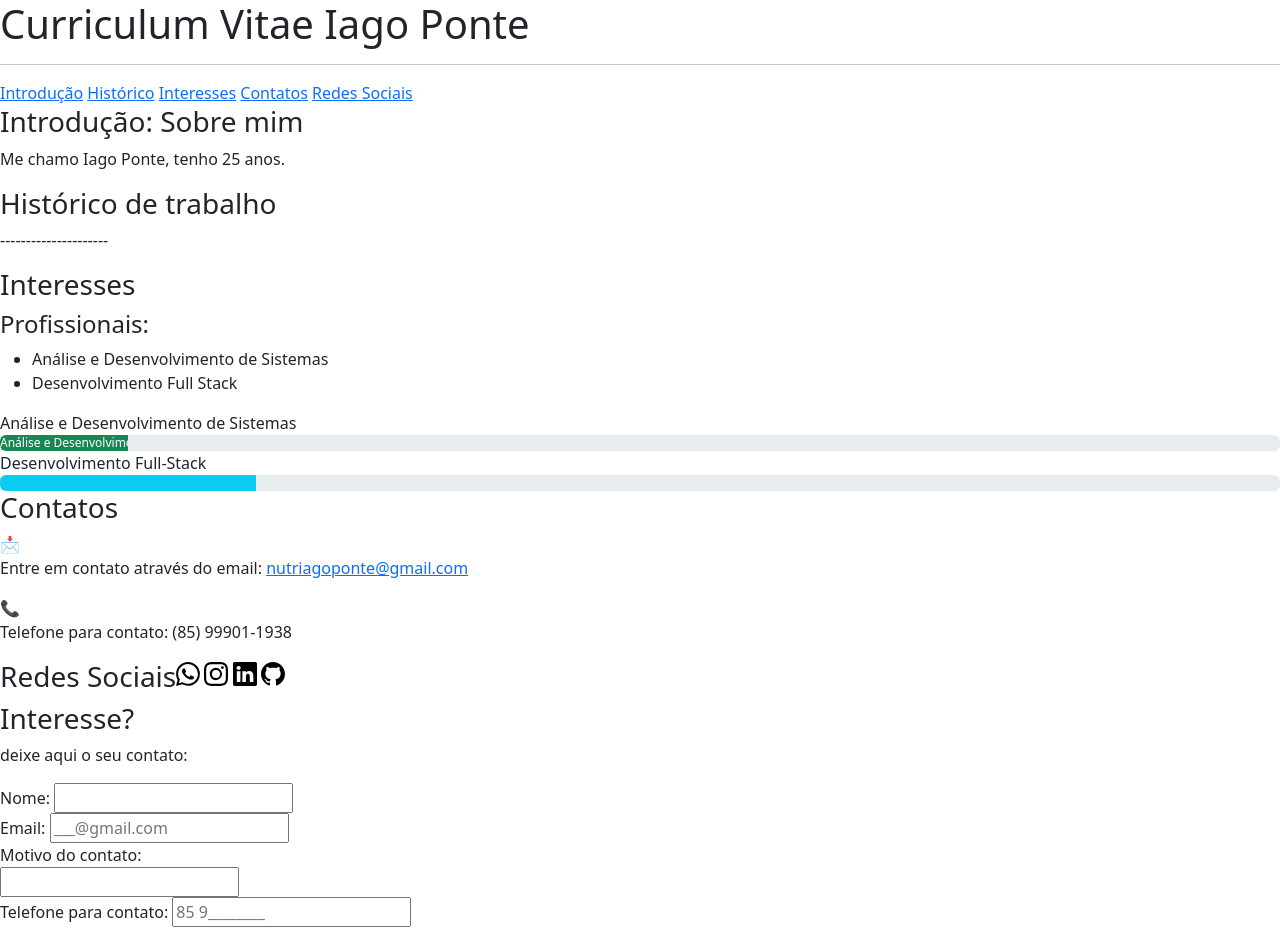
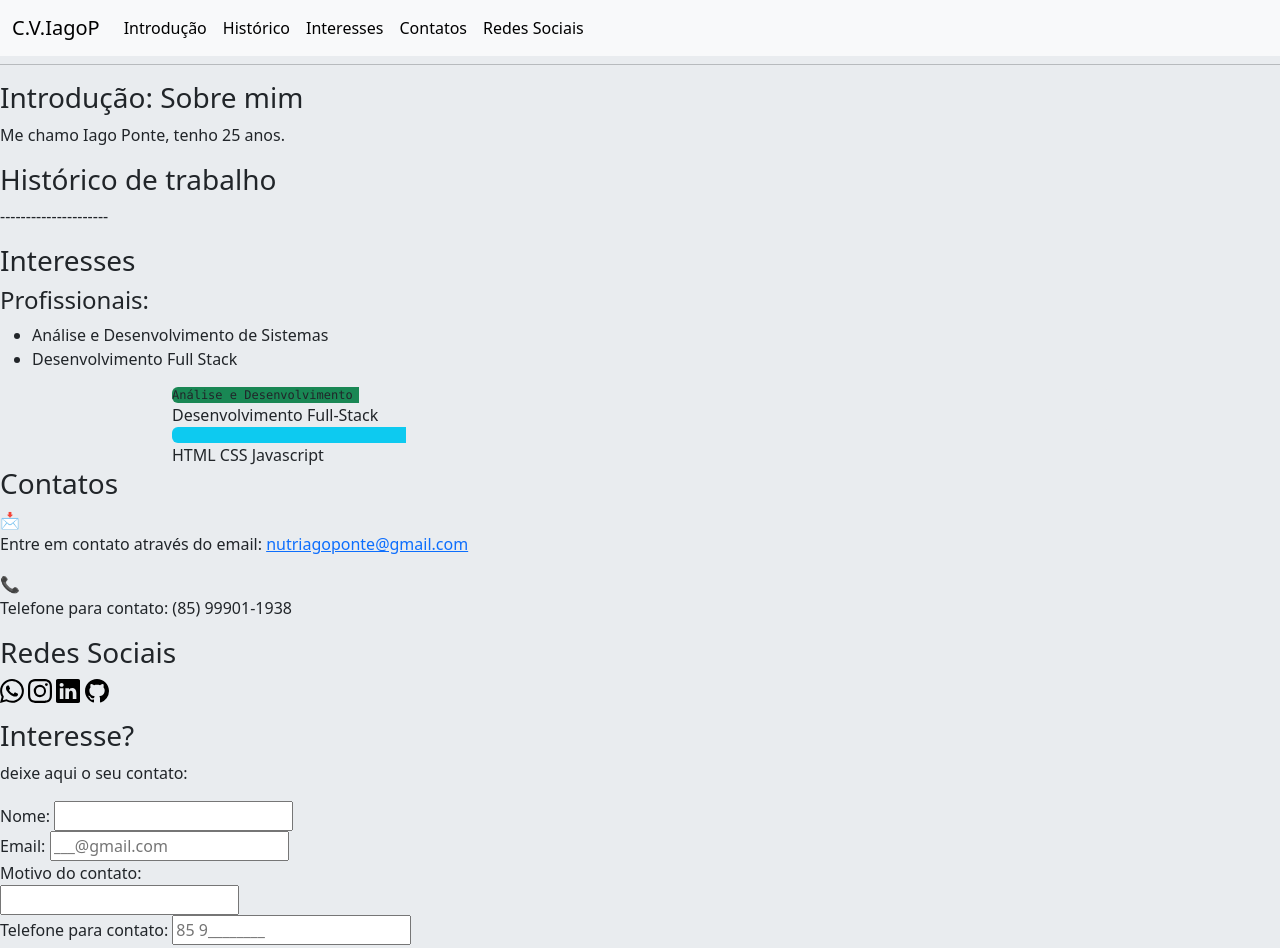
Before and after one commit to iagoponte/portfoliofinal.iagoponte, a plain HTML site: page index.html in a window 1280 px wide. Shown: the top 948 px of the page. Drawn offline with nearby package versions, Linux system fonts and the light colour scheme.

Commit message:
navbar + reestruturação de divs

```diff
--- a/index.html
+++ b/index.html
@@ -5,25 +5,54 @@
     <meta name="viewport" content="widht=device-width, initial-scale=1.0">
 <!-- a rel deve sempre ser nomeada como "stylesheet" pois é uma convenção da www3, se for nomeado de outra forma não vai ser lido pelos navegadores (lidando com um doc CSS, a relação é sempre essa de estilo e nomeada dessa forma)-->
     <link href="https://cdn.jsdelivr.net/npm/bootstrap@5.3.3/dist/css/bootstrap.min.css" rel="stylesheet" integrity="sha384-QWTKZyjpPEjISv5WaRU9OFeRpok6YctnYmDr5pNlyT2bRjXh0JMhjY6hW+ALEwIH" crossorigin="anonymous">
+<!--
     <link href="/estilo.css" rel="stylesheet" crossorigin="anonymous">
+-->
     <title>Curriculum Vitae Iago Ponte</title>
 </head>
 
 <body>
-    <h1 class="titulop">Curriculum Vitae Iago Ponte<hr></h1>
-
-    <nav class="menuprincipal">
-        <!--
-        <a class="item-menu" href="#top"><img id="imagem-menu" src="imagens/Iago_015 - Copia-fotor-bg-remover-2024110116543.png"></a>
-        -->
-
-        <a class="item-menu" href="#introd">Introdução</a> <!-- Pode inserir botão aqui, substituindo o A no navbar, ou vice versa-->
-        <a class="item-menu" href="#hist">Histórico</a>
-        <a class="item-menu" href="#interesse">Interesses</a>
-        <a class="item-menu" href="#contato">Contatos</a>
-        <a class="item-menu" href="#links">Redes Sociais</a>
+    <div class="whole_page_wrap bg-body-secondary">
+        <div class="top_section_navigation_container">
+            <header class="top_navigation_all">
+                <div class="top_navigation_logo">
+                    <!--INSERIR LOGO E FOTO AQUI usar a minha logo do consultório-->
+                </div>
+                <div class="top_navigation_main">
+                    <nav class="navbar navbar-expand-lg bg-body-tertiary fixed-top">
+                        <div class="container-fluid">
+                          <button class="navbar-toggler" type="button" data-bs-toggle="collapse" data-bs-target="#navbarTogglerDemo03" aria-controls="navbarTogglerDemo03" aria-expanded="false" aria-label="Toggle navigation">
+                            <span class="navbar-toggler-icon">iconcino</span>
+                          </button>
+                          <a class="navbar-brand" href="#">C.V.IagoP</a>
+                          <div class="collapse navbar-collapse" id="navbarTogglerDemo03">
+                            <ul class="navbar-nav me-auto mb-2 mb-lg-0">
+                              <li class="nav-item">
+                                <a class="nav-link active" aria-current="page" href="#introd">Introdução</a>
+                              </li>
+                              <li class="nav-item">
+                                <a class="nav-link active" aria-current="page" href="#hist">Histórico</a>
+                              </li>
+                              <li class="nav-item">
+                                <a class="nav-link active" aria-current="page" href="#interesse">Interesses</a>
+                              </li>
+                              <li class="nav-item">
+                                <a class="nav-link active" aria-current="page" href="#contato">Contatos</a>
+                              </li>
+                              <li class="nav-item">
+                                <a class="nav-link active" aria-current="page" href="#links">Redes Sociais</a>
+                              </li>
+                            </ul>
+                            </div>
+                        </div>
                     </nav>
-
+                </div>
+            </header>
+        </div>
+        <main id="content" role="main">
+            <div class="pagina_homepage">
+                <!--adicionar um css aqui para afastar, dar padding, margin top, em relação à navbar fixa no topo-->
+                <h1 class="text-center ">Curriculum Vitae Iago Ponte<hr></h1>
                 <div class="secoes">
                     <div class="secao1">
                         <section id="introd">
@@ -49,15 +78,23 @@
                                     </ul>
                         </section>
                         <!--TESTES DE BARRAS DE PROGRESSO-->
-            Análise e Desenvolvimento de Sistemas <!--PODE USAR UM <label=""> para linkar o nome diretamente pra barra-->
+
+                        <div class="container-fluid w-75">
+                            <!--PODE USAR UM <label=""> para linkar o nome diretamente pra barra-->
                             <div class="progress" role="progressbar" aria-label="Success example" aria-valuenow="25" aria-valuemin="0" aria-valuemax="100">
-                <div class="progress-bar bg-success" style="width: 10%">Análise e Desenvolvimento de Sistemas</div>
+                                <div class="progress-bar bg-success " style="width: 20%">
+                                    <spam class="font-monospace text-dark">Análise e Desenvolvimento de Sistemas</spam>
+                                </div>
                             </div>
                             Desenvolvimento Full-Stack
                             <div class="progress" role="progressbar" aria-label="Info example" aria-valuenow="50" aria-valuemin="0" aria-valuemax="100">
-                <div class="progress-bar bg-info" style="width: 20%"></div>
+                                <div class="progress-bar bg-info" style="width: 25%"></div>
                             </div>
+                            HTML
+                            CSS
+                            Javascript
 
+                        </div>
                     </div>
 
                     <div class="secao4">
@@ -69,7 +106,7 @@
                     </div>
 
                     <div class="secao5">
-            <section class="links" id="links">
+                        <section id="links">
                             <h3 class="titulosec">Redes Sociais</h3>
                             <!-- Target = blank,, serve para abrir o link em outra guia!-->
                             <ul class="list-inline">
@@ -93,7 +130,7 @@
                                     <path
                                         d="M0 1.146C0 .513.526 0 1.175 0h13.65C15.474 0 16 .513 16 1.146v13.708c0 .633-.526 1.146-1.175 1.146H1.175C.526 16 0 15.487 0 14.854zm4.943 12.248V6.169H2.542v7.225zm-1.2-8.212c.837 0 1.358-.554 1.358-1.248-.015-.709-.52-1.248-1.342-1.248S2.4 3.226 2.4 3.934c0 .694.521 1.248 1.327 1.248zm4.908 8.212V9.359c0-.216.016-.432.08-.586.173-.431.568-.878 1.232-.878.869 0 1.216.662 1.216 1.634v3.865h2.401V9.25c0-2.22-1.184-3.252-2.764-3.252-1.274 0-1.845.7-2.165 1.193v.025h-.016l.016-.025V6.169h-2.4c.03.678 0 7.225 0 7.225z">
                                     </path>
-                        <a target="_blank" href="https://www.linkedin.com/in/iago-ponte-a59417331/">
+                                    <a target="_blank" href="www.linkedin.com/in/iago-ponte">
                                         <rect x="0" y="0" width="100%" height="100%" fill-opacity="0" />
                                     </a>
                                 </svg>
@@ -182,6 +219,14 @@
 
                 </div>
                 <h6 id="voltarinicio"><a href="#top">Voltar ao topo</a></h6>
+            </div>
+            </div>
+        </main>
+
+
+
+
+
 
 
 </body>
```
Lines whose indentation alone changed are shown as unchanged.
